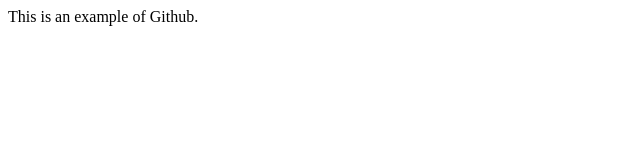
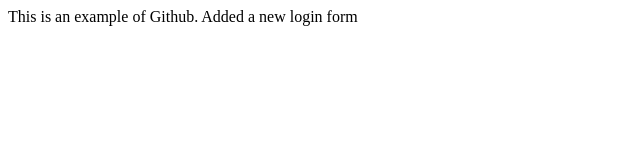
Before and after one commit to bmorshed/myappsample, a plain HTML site: page index.html in a window 1280 px wide. Shown: the whole page, without its empty margins (0-640 px from the left). Drawn offline with Linux system fonts and the light colour scheme.

Commit message:
Create a login branch
commit files in login branch

```diff
--- a/index.html
+++ b/index.html
@@ -5,5 +5,6 @@
     </head>
     <body>
         This is an example of Github.
+        Added a new login form
     </body>
 </html>
```
Also changed, not shown: login.html (added, +1 -0 lines).
